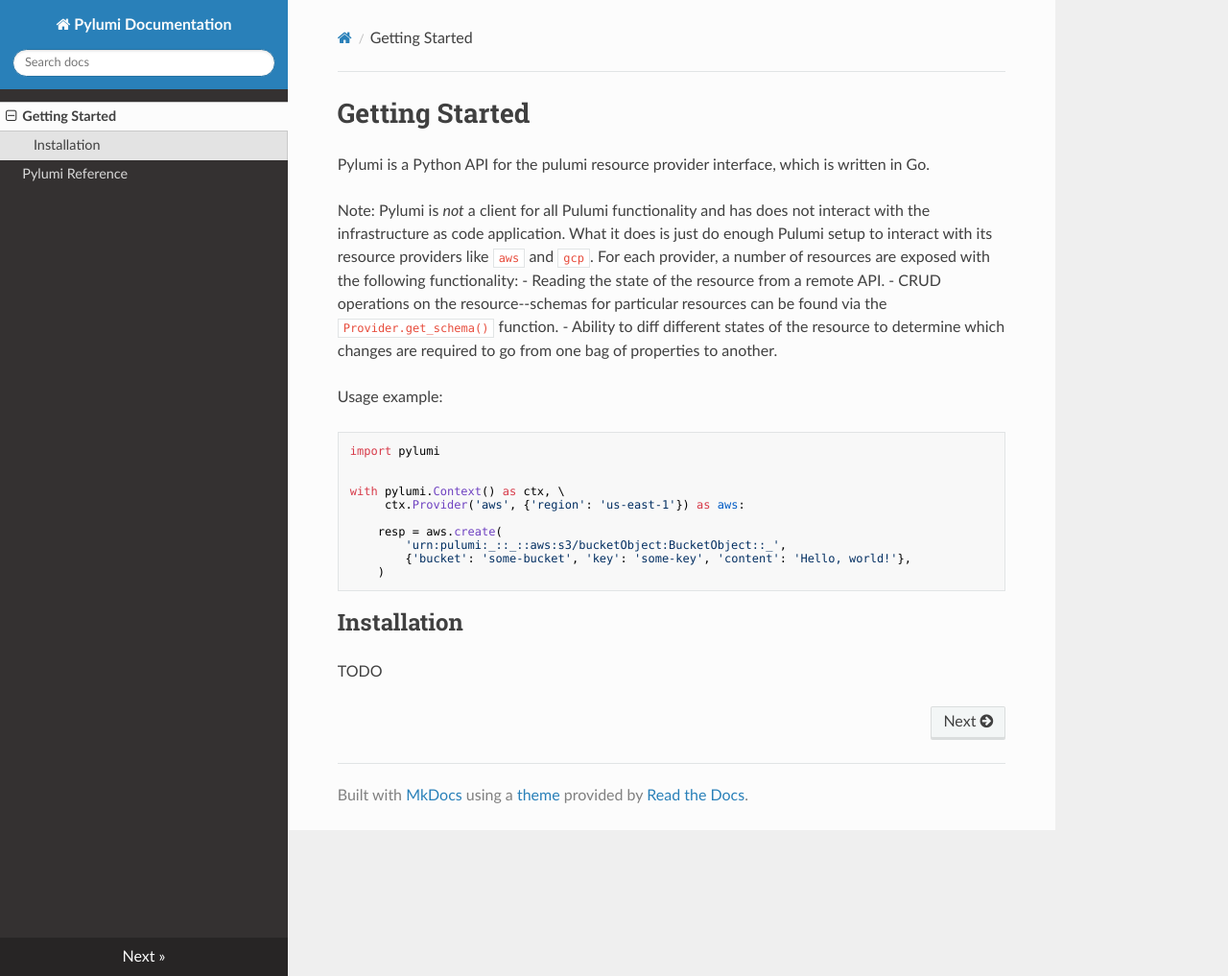
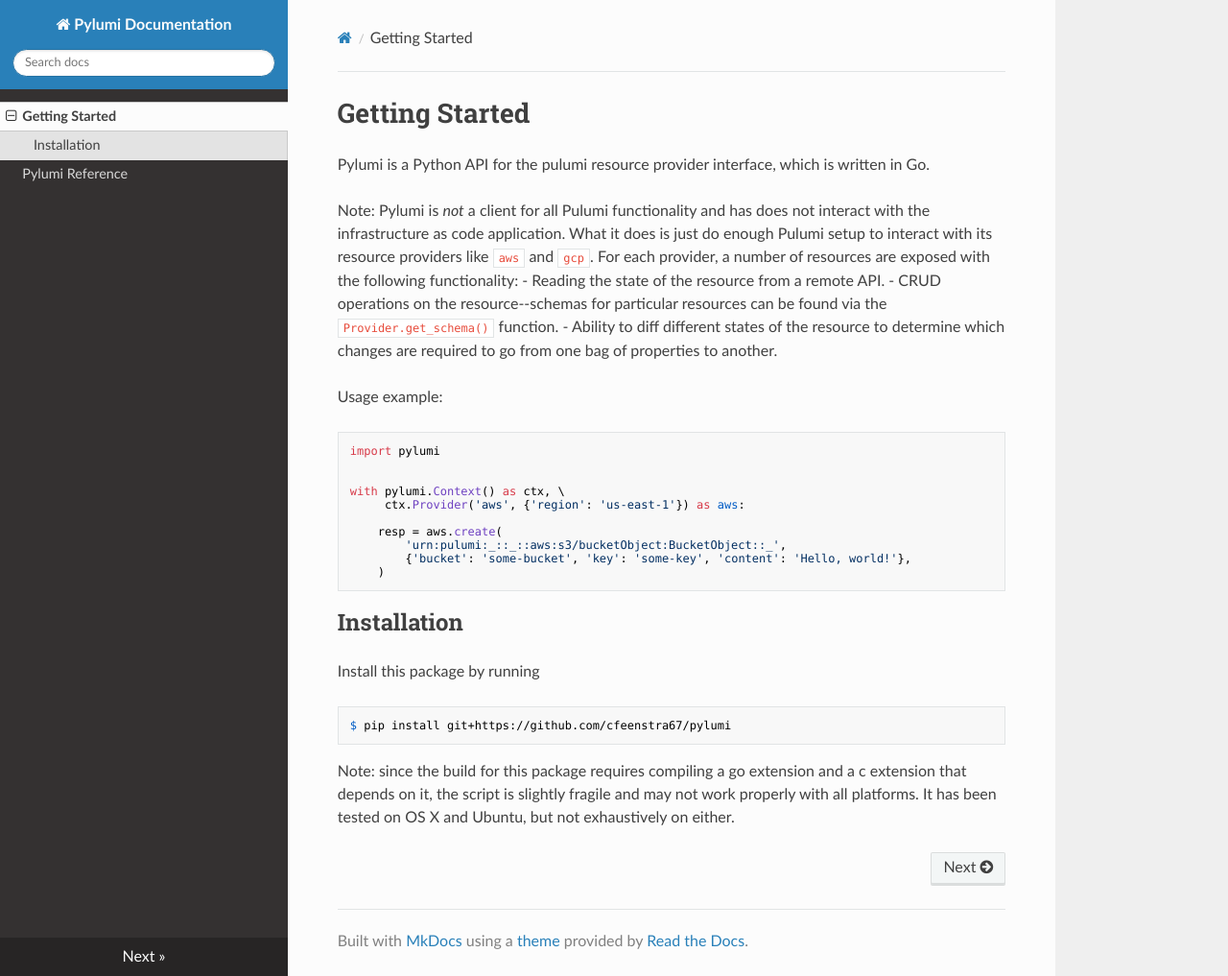
Before and after one commit to cfeenstra67/pylumi, an MkDocs documentation site: the page built from docs/index.md, in a window 1280 px wide and 1017 px high. Shown: the whole window at 96% size. Built offline with MkDocs 1.6.1, drawn with Linux system fonts in a browser that asks for light colours; nearby versions of some CDN libraries.

Commit message:
docs update

````diff
--- a/docs/index.md
+++ b/docs/index.md
@@ -23,4 +23,8 @@
 
 ## Installation
 
-TODO
+Install this package by running
+```bash
+$ pip install git+https://github.com/cfeenstra67/pylumi
+```
+Note: since the build for this package requires compiling a go extension and a c extension that depends on it, the script is slightly fragile and may not work properly with all platforms. It has been tested on OS X and Ubuntu, but not exhaustively on either.
````
Also changed, not shown: 1 other file.
